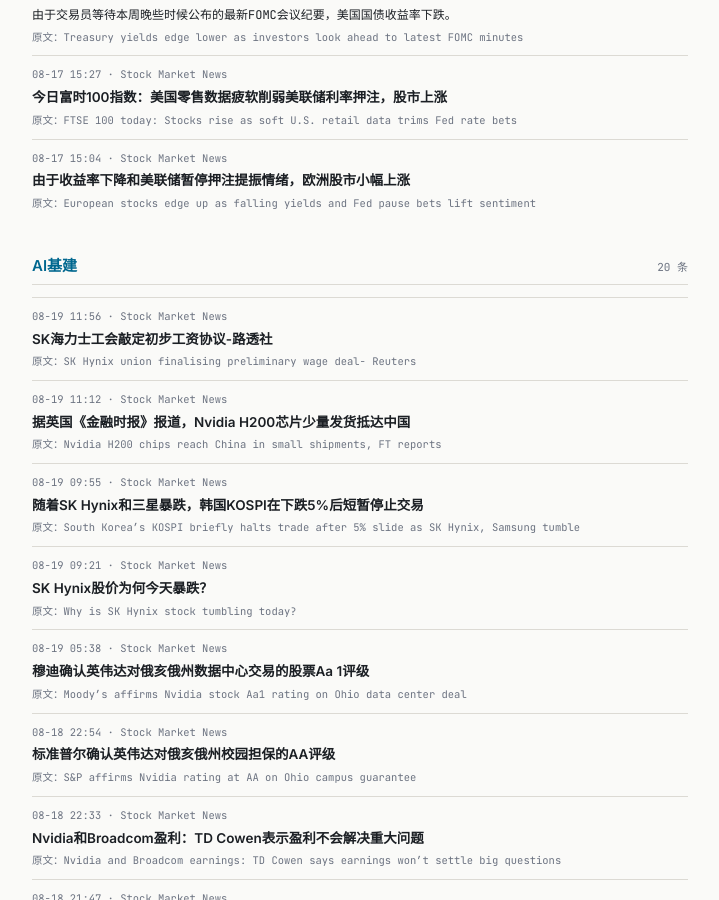
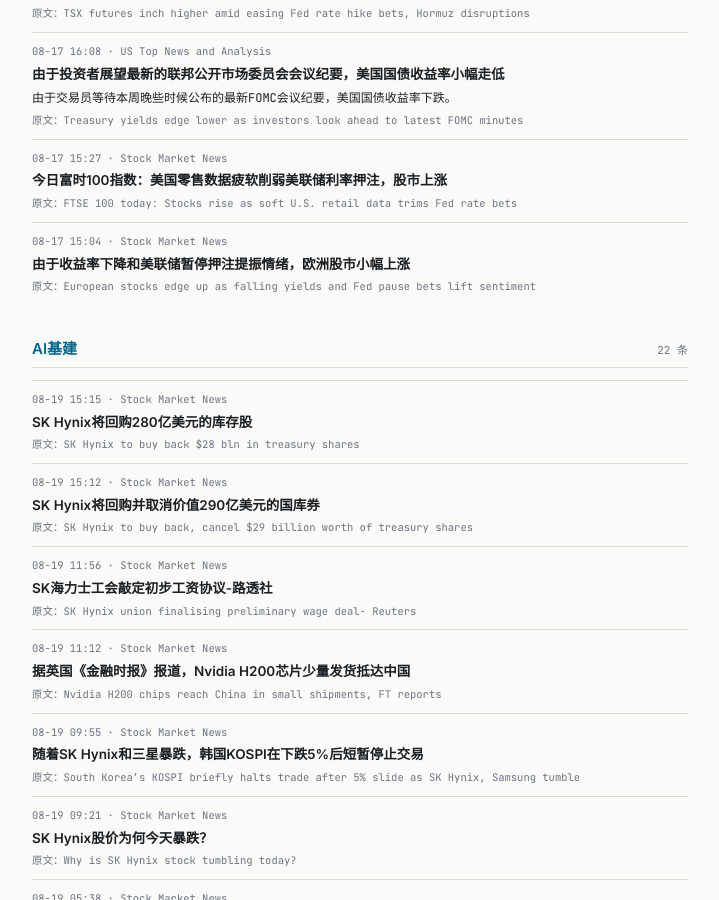
Before and after one commit to tang3super/tang3super.github.io, a Jekyll site: the page built from macro-trade/news-digest.md, in a window 1280 px wide and 900 px high, scrolled down 6721 px. Shown: the whole window, without its empty margins (280-999 px from the left). Built offline with Jekyll 4.4.1, drawn with Linux system fonts in a browser that asks for light colours; some of the changed text lies outside the part shown.

Commit message:
sync news-digest article

```diff
--- a/macro-trade/news-digest.md
+++ b/macro-trade/news-digest.md
@@ -357,6 +357,12 @@
     summary_zh: 土耳其总统雷杰普·塔伊普·埃尔多安呼吁重新开放霍尔木兹海峡。
 - name: 货币政策
   items:
+  - title: European stocks reel from worst day in a month; Lagarde, Fed minutes awaited
+    summary: ''
+    link: https://www.investing.com/news/stock-market-news/european-stocks-reel-from-worst-day-in-a-month-lagarde-fed-minutes-awaited-4866488
+    source: Stock Market News
+    time: 08-19 15:09
+    title_zh: 欧洲股市从一个月来最糟糕的一天中下跌;拉加德、美联储会议纪要等待
   - title: Zelenskyy faces challenge to his wartime rule as former defense chief calls for election
     summary: Former Ukraine Defense Minister Mykhailo Fedorov has called for wartime elections, saying Kyiv must restore its democratic process despite t…
     link: https://www.cnbc.com/2026/08/19/ukraine-war-fedorov-zelenskky-election.html
@@ -457,6 +463,18 @@
     title_zh: 由于收益率下降和美联储暂停押注提振情绪，欧洲股市小幅上涨
 - name: AI基建
   items:
+  - title: SK Hynix to buy back $28 bln in treasury shares
+    summary: ''
+    link: https://www.investing.com/news/stock-market-news/sk-hynix-to-buy-back-28-bln-in-treasury-shares-4866528
+    source: Stock Market News
+    time: 08-19 15:15
+    title_zh: SK Hynix将回购280亿美元的库存股
+  - title: SK Hynix to buy back, cancel $29 billion worth of treasury shares
+    summary: ''
+    link: https://www.investing.com/news/stock-market-news/sk-hynix-to-buy-back-cancel-29-billion-worth-of-treasury-shares-4866523
+    source: Stock Market News
+    time: 08-19 15:12
+    title_zh: SK Hynix将回购并取消价值290亿美元的国库券
   - title: SK Hynix union finalising preliminary wage deal- Reuters
     summary: ''
     link: https://www.investing.com/news/stock-market-news/sk-hynix-union-finalising-preliminary-wage-deal-reuters-93CH-4866409
```
Also changed, not shown: other parts of macro-trade/news-digest.md (+1 -1 lines).
